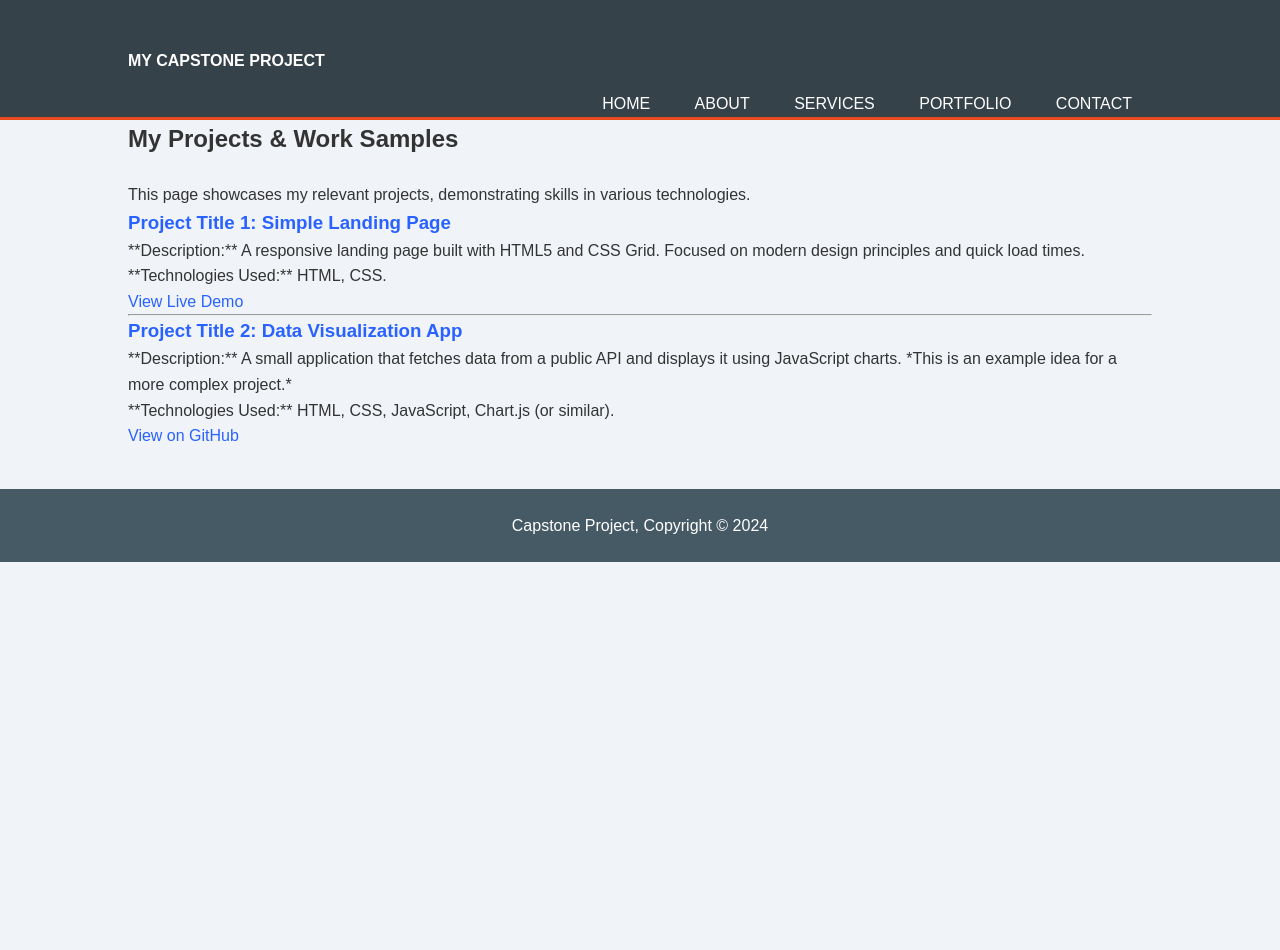
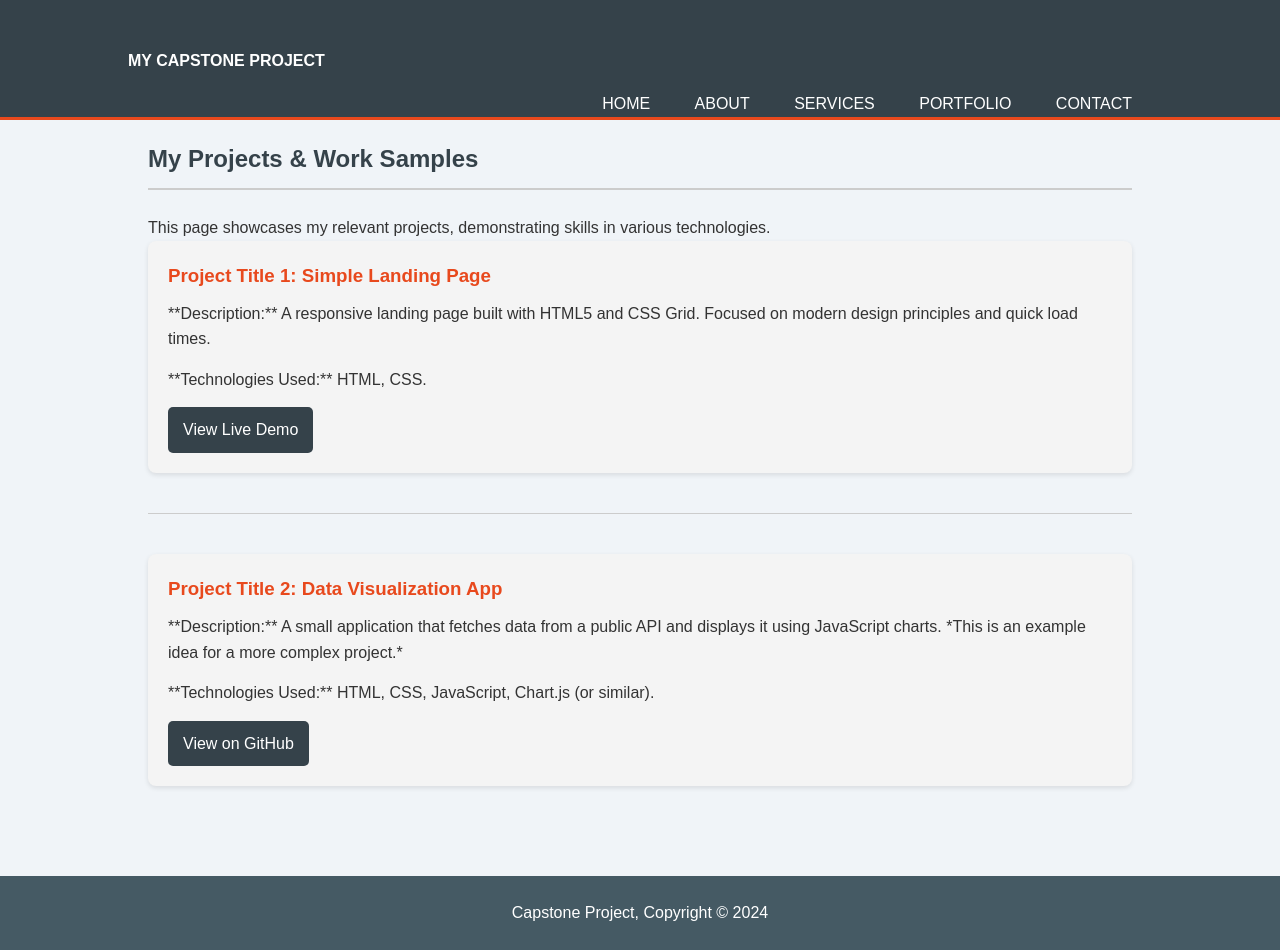
Before and after one commit to v8tsalya/capstone, a plain HTML site: page portfolio.html in a window 1280 px wide. Before the commit the page ends 800 px from the top, so only its background shows below. Drawn offline with Linux system fonts and the light colour scheme.

Commit message:
portfolio style

```diff
--- a/style.css
+++ b/style.css
@@ -236,3 +236,54 @@ header nav {
     margin: auto;
     overflow: hidden;
 }
+
+#main-content {
+    padding: 20px;
+}
+
+#main-content h2 {
+    color: #35424a;
+    margin-bottom: 25px;
+    border-bottom: 2px solid #ccc;
+    padding-bottom: 10px;
+}
+
+.project-item {
+    background: #f4f4f4;
+    padding: 20px;
+    margin-bottom: 30px;
+    border-radius: 8px;
+    box-shadow: 0 2px 5px rgba(0, 0, 0, 0.1);
+}
+
+.project-item h3 {
+    color: #e8491d;
+    margin-top: 0;
+    margin-bottom: 10px;
+}
+
+.project-item p {
+    line-height: 1.6;
+    margin-bottom: 15px;
+}
+
+.project-item a {
+    display: inline-block;
+    background: #35424a;
+    color: #ffffff;
+    padding: 10px 15px;
+    text-decoration: none;
+    border-radius: 5px;
+    transition: background-color 0.3s ease;
+}
+
+.project-item a:hover {
+    background: #e8491d;
+}
+
+hr {
+    border: 0;
+    height: 1px;
+    background: #ccc;
+    margin: 40px 0;
+}
```
